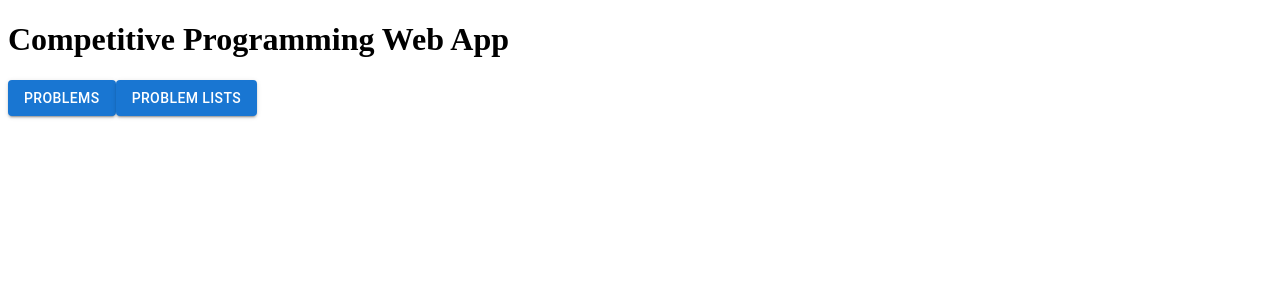
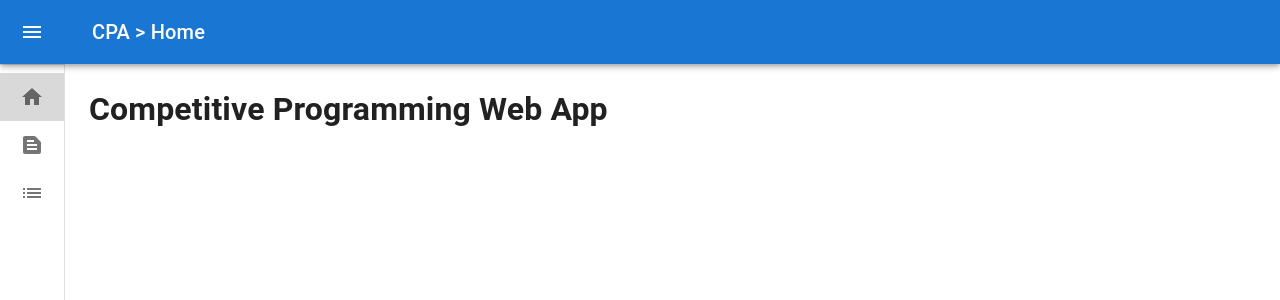
Before and after one commit to gustavoM32/competitive-programming-app, a React (Create React App) app in the folder client/: page / in a window 1280 px wide. Shown: the top 300 px of the page. Built offline with nearby package versions, Linux system fonts and the light colour scheme.

Commit message:
Add sidebar to pages

```diff
--- /dev/null
+++ b/client/src/components/Page.tsx
@@ -0,0 +1,5 @@
+import Sidebar from "./Sidebar";
+
+export default function Page(props: any) {
+  return <Sidebar title={props.title} activeItem={props.sidebarActiveItem} content={props.children}/>
+}
--- a/client/src/pages/home.tsx
+++ b/client/src/pages/home.tsx
@@ -1,16 +1,5 @@
-import { Button } from '@mui/material'
-
 export default function Home() {
   return (
-    <div>
-      <main>
-        <h1>Competitive Programming Web App</h1>
-
-        <div>
-          <Button href="/problems" variant="contained" target="_blank" rel="noopener">Problems</Button>
-          <Button href="/problemLists" variant="contained" target="_blank" rel="noopener">Problem Lists</Button>
-        </div>
-      </main>
-    </div>
-  )
+    <h1>Competitive Programming Web App</h1>
+  );
 }
--- a/client/src/pages/problemLists/index.tsx
+++ b/client/src/pages/problemLists/index.tsx
@@ -1,4 +1,4 @@
-import { AppBar, Button, Link, Toolbar, Typography } from "@mui/material";
+import { Button, Link } from "@mui/material";
 import { DataGrid } from "@mui/x-data-grid";
 import { CreateProblemListDialog, DeleteProblemListButton } from "components/problemListCRUD";
 import { useReadList } from "hooks/crudHooks";
@@ -35,18 +35,6 @@ export default function ProblemLists() {
 
   return (
     <>
-      <head>
-        <title>Problem Lists</title>
-        <link rel="icon" href="/favicon.ico" />
-      </head>
-      <AppBar position="static" color="default">
-        <Toolbar>
-          <Typography variant="h6" color="inherit">
-            Problem Lists
-          </Typography>
-        </Toolbar>
-      </AppBar>
-
       <div>
         <h1>Problem Lists</h1>
         {problemLists.isLoading ? <p>Loading...</p> : null}
--- a/client/src/pages/problems.tsx
+++ b/client/src/pages/problems.tsx
@@ -1,4 +1,4 @@
-import { AppBar, Link, Toolbar, Typography } from "@mui/material";
+import { Link } from "@mui/material";
 import { DataGrid } from "@mui/x-data-grid";
 import { CreateProblemDialog, UpdateProblemDialog, DeleteProblemButton } from "components/problemCRUD";
 import { useReadList } from "hooks/crudHooks";
@@ -36,18 +36,6 @@ export default function Problems() {
 
   return (
     <>
-      <head>
-        <title>Problems</title>
-        <link rel="icon" href="/favicon.ico" />
-      </head>
-      <AppBar position="static" color="default">
-        <Toolbar>
-          <Typography variant="h6" color="inherit">
-            Problems
-          </Typography>
-        </Toolbar>
-      </AppBar>
-
       <div>
         <h1>Problems</h1>
         {problems.isLoading ? <p>Loading...</p> : null}
```
Also changed, not shown: client/src/index.tsx (+5 -4 lines).
